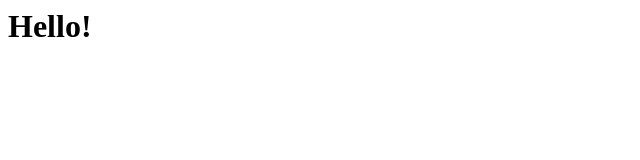
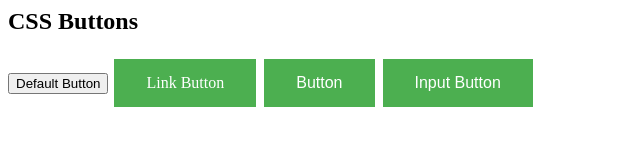
Before and after one commit to bethcham/todolist, a plain HTML site: page index.html in a window 1280 px wide. Shown: the whole page, without its empty margins (0-640 px from the left). Drawn offline with Linux system fonts and the light colour scheme.

Commit message:
add button

```diff
--- a/index.html
+++ b/index.html
@@ -1 +1,28 @@
-<h1>Hello!</h1>
+<html>
+<head>
+<style>
+.button {
+  background-color: #4CAF50;
+  border: none;
+  color: white;
+  padding: 15px 32px;
+  text-align: center;
+  text-decoration: none;
+  display: inline-block;
+  font-size: 16px;
+  margin: 4px 2px;
+  cursor: pointer;
+}
+</style>
+</head>
+<body>
+
+<h2>CSS Buttons</h2>
+
+<button>Default Button</button>
+<a href="#" class="button">Link Button</a>
+<button class="button">Button</button>
+<input type="button" class="button" value="Input Button">
+
+</body>
+</html>
```
